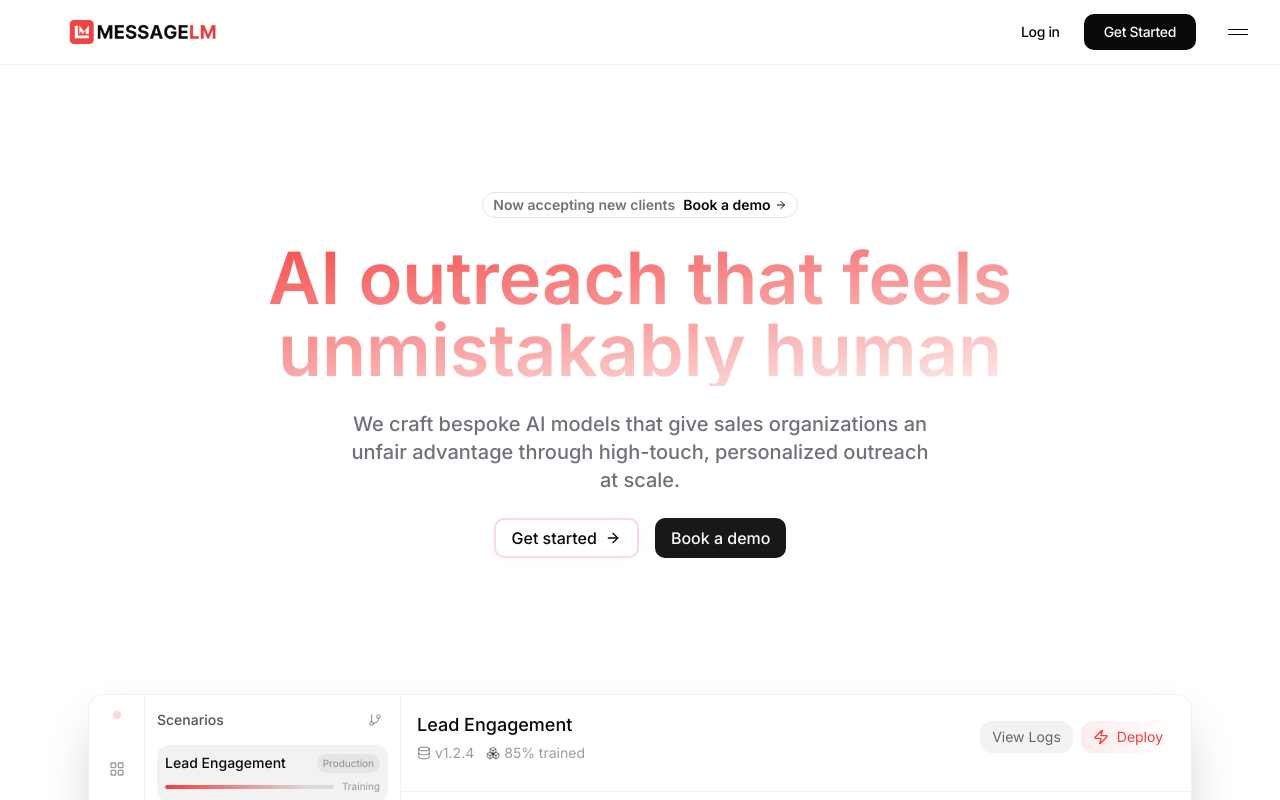
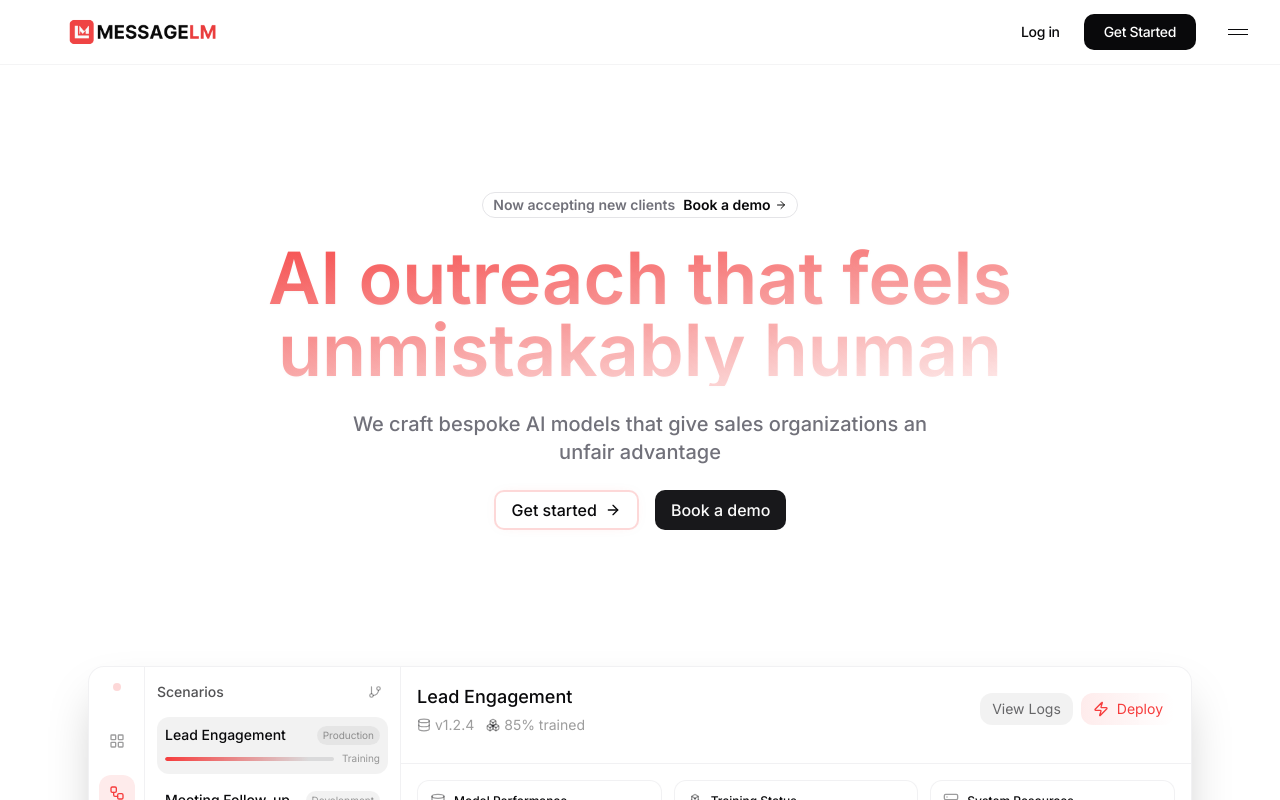
Before and after one commit to angussewell/messagelm-landing-page, a Next.js app: page / in a window 1280 px wide. Shown: the top 800 px of the page. Built offline with nearby package versions, Linux system fonts and the light colour scheme.

Commit message:
Update metadata and hero description for clearer positioning

```diff
--- a/src/app/layout.tsx
+++ b/src/app/layout.tsx
@@ -13,7 +13,7 @@ const inter = Inter({
 
 export const metadata: Metadata = {
   title: "MessageLM - Custom AI Sales Intelligence Platform",
-  description: "We craft bespoke AI models that give sales organizations an unfair advantage. Our platform combines expert prompt engineering with custom-built AI to create outreach that feels unmistakably human.",
+  description: "AI outreach that feels unmistakably human. We craft bespoke AI models that give sales organizations an unfair advantage.",
   icons: {
     icon: [
       {
--- a/src/app/page.tsx
+++ b/src/app/page.tsx
@@ -16,7 +16,7 @@ export default function Home() {
           }
         }}
         title="AI outreach that feels unmistakably human"
-        description="We craft bespoke AI models that give sales organizations an unfair advantage through high-touch, personalized outreach at scale."
+        description="We craft bespoke AI models that give sales organizations an unfair advantage"
         actions={[
           {
             text: "Get started",
```
